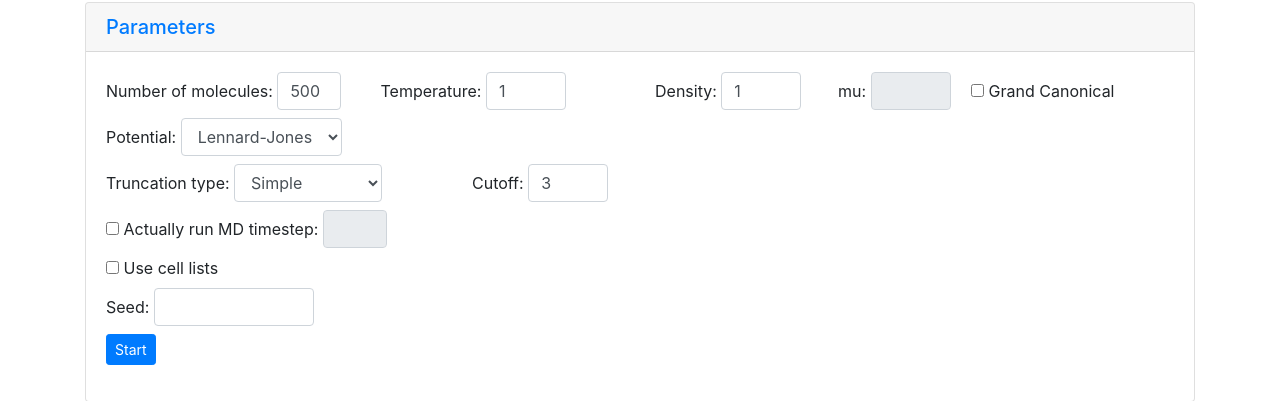
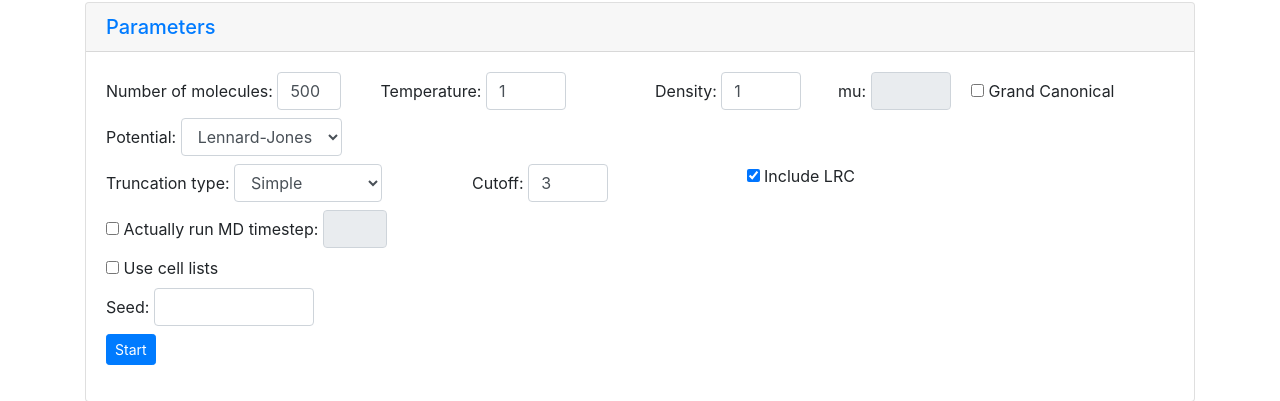
Before and after one commit to etomica/etomica-cpp, a PHP site: page / in a window 1280 px wide. Shown: the part 352-753 px from the top of the page. Run offline with PHP 8.4, Linux system fonts and the light colour scheme.

Commit message:
Add checkbox for LRC

```diff
--- a/em/index.php
+++ b/em/index.php
@@ -77,6 +77,9 @@
 </select></label></div></div>
 <div class='col-sm-12 col-md-4 col-lg-3'>
   <div id='rcDiv'><label>Cutoff: <input class='form-control' id='rc' size='3' value='3' style='width: 5em;'></label></div></div>
+<div class='col-sm-12 col-md-4 col-lg-3'>
+  <div id='rcDiv'><label><input type='checkbox' id='lrc' checked> Include LRC</label></div>
+</div>
 </div>
   <label><input type='checkbox' id='doMD' onchange='updateDoMD()'> Actually run MD</label> <label>timestep: <input class='form-control' style='width: 4rem;' id='tStep'></label><br>
   <div id='cellsDiv'><label><input type='checkbox' id='doCells'> Use cell lists</label></div>
@@ -221,6 +224,8 @@ function getInputInt(id) {
       potentialMaster = new Module.PotentialMaster(potential, box);
     }
     potentialMaster.setPairPotential(0, 0, potential);
+    var lrc = document.getElementById("lrc").checked;
+    potentialMaster.setDoTruncationCorrection(lrc);
     if (doCells || doNbrList) potentialMaster.init();
     var seed = getInputInt("seed");
     if (seed == 0) {
```
Also changed, not shown: 1 other file.
